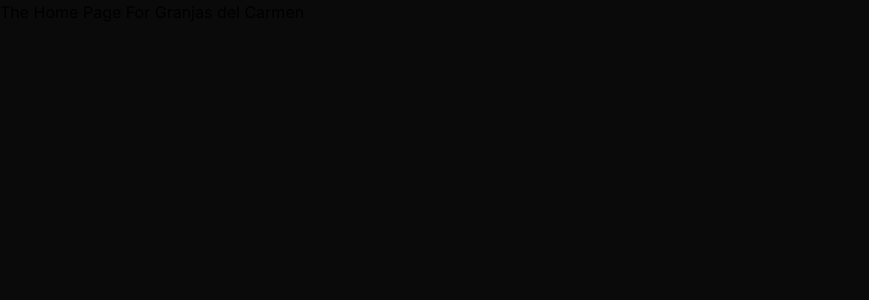
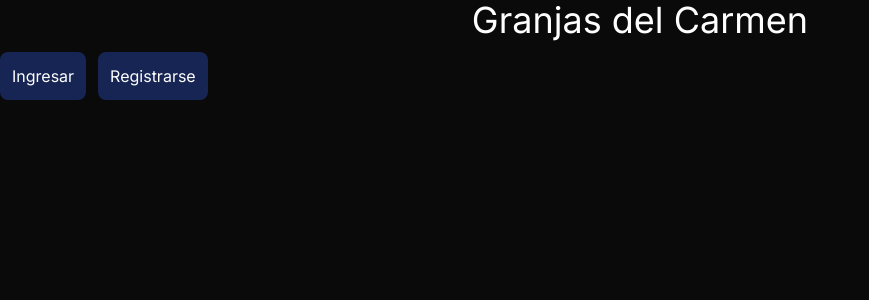
Before and after one commit to HenryBarrera95/granjas-del-carmen, a Next.js app: page / in a window 1280 px wide. Shown: the top 300 px of the page, without its empty margins (0-869 px from the left). Built offline with nearby package versions, Linux system fonts and the light colour scheme.

Commit message:
issue: login and signup

```diff
--- a/package.json
+++ b/package.json
@@ -13,6 +13,7 @@
     "@prisma/client": "^5.10.2",
     "bcrypt": "^5.1.1",
     "next": "14.1.0",
+    "next-auth": "^4.24.6",
     "prisma": "^5.10.2",
     "react": "^18",
     "react-dom": "^18",
--- /dev/null
+++ b/src/app/api/auth/[...nextauth]/route.js
@@ -0,0 +1,45 @@
+import NextAuth from "next-auth";
+import CredentialsProvider from "next-auth/providers/credentials";
+import db from "@/libs/prisma";
+import bcrypt from "bcrypt";
+
+const authOptions = {
+  providers: [
+    CredentialsProvider({
+      name: "Credentials",
+      credentials: {
+        email: { label: "Email", type: "text", placeholder: "jsmith" },
+        password: { label: "Password", type: "password" },
+      },
+      async authorize(credentials, req) {
+        console.log(credentials);
+
+        const userFound = await db.user.findUnique({
+          where: {
+            email: credentials.email,
+          },
+        });
+        if (!userFound) return null;
+
+        const matchPassword = await bcrypt.compare(
+          credentials.password,
+          userFound.password
+        );
+
+        if (!matchPassword) return null;
+
+        console.log("match pass: ", matchPassword);
+        console.log("userFound: ", userFound);
+        return {
+          id: userFound.id,
+          email: userFound.email,
+          name: userFound.username,
+          // image:
+        };
+      },
+    }),
+  ],
+};
+const handler = NextAuth(authOptions);
+
+export { handler as GET, handler as POST };
--- a/src/app/api/auth/register/route.jsx
+++ b/src/app/api/auth/register/route.jsx
@@ -3,6 +3,7 @@ import bcrypt from "bcrypt";
 import db from "@/libs/prisma";
 
 export async function POST(request) {
+  try {
     const data = await request.json();
 
     const emailFound = await db.user.findUnique({
@@ -39,7 +40,6 @@ export async function POST(request) {
       );
     }
 
-  console.log(data);
     const hashedPassword = await bcrypt.hash(data.password, 10);
     const newUser = await db.user.create({
       data: {
@@ -48,6 +48,9 @@ export async function POST(request) {
         password: hashedPassword,
       },
     });
-
+    const { password: _, ...user } = newUser;
     return NextResponse.json(newUser);
+  } catch (error) {
+    return NextResponse.json({ message: error.message }, { status: 500 });
   }
+}
--- a/src/app/page.tsx
+++ b/src/app/page.tsx
@@ -1,7 +1,25 @@
+"use client";
+import { useRouter } from "next/navigation";
+
 function HomePage() {
+  const router = useRouter();
   return (
-    <div>
-      <h1>The Home Page For Granjas del Carmen</h1>
+    <div className="grid-cols-2">
+      <h1 className="text-white text-4xl text-center">Granjas del Carmen</h1>
+      <section className=" mx-auto grid-cols-2 space-y-3 space-x-3">
+        <button
+          className="text-white bg-blue-950 p-3 rounded-lg mx-auto col-span-1"
+          onClick={() => router.push("/auth/login")}
+        >
+          Ingresar
+        </button>
+        <button
+          className="text-white bg-blue-950 p-3 rounded-lg mx-auto col-span-1"
+          onClick={() => router.push("/auth/register")}
+        >
+          Registrarse
+        </button>
+      </section>
     </div>
   );
 }
```
Also changed, not shown: 1 other file (tests, documents, lock files or other folders). Lines whose indentation alone changed are shown as unchanged.
